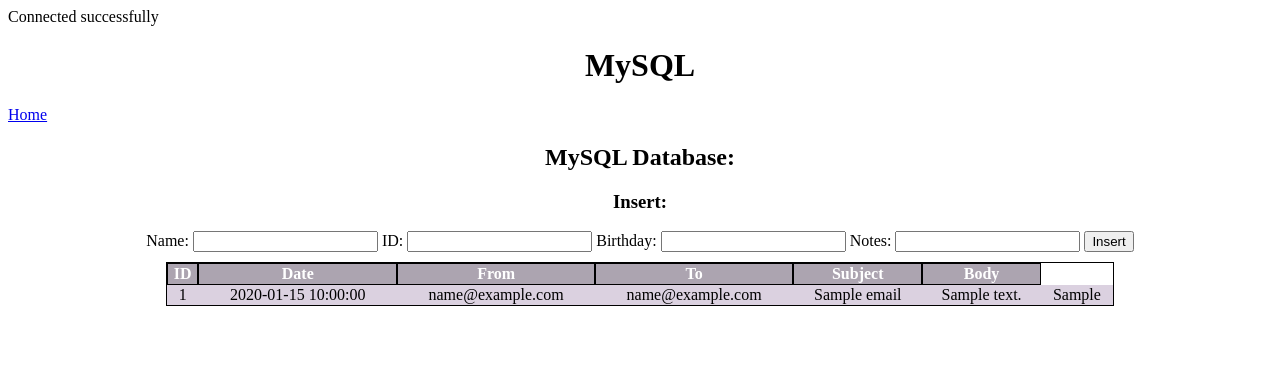
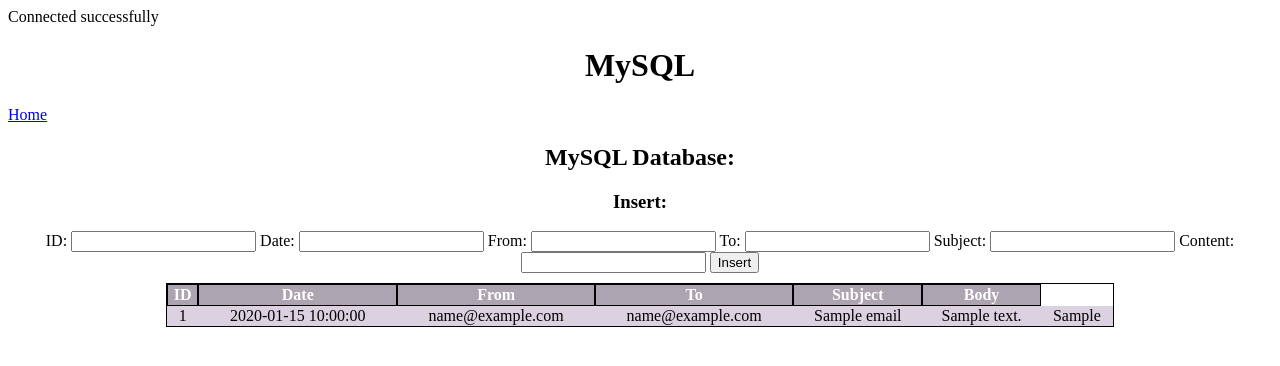
Before and after one commit to a22edvbu/Hogskolan-i-Skovde-Graduate-project, a PHP site: page /mysql.php in a window 1280 px wide. Shown: the top 366 px of the page. Run offline with PHP 8.4, Linux system fonts and the light colour scheme; tables that the repository leaves empty or names only in its code hold one stand-in row (values such as "Sample post").

Commit message:
Changed form to insert to emails instead of test_table for mysql

```diff
--- a/mysql.php
+++ b/mysql.php
@@ -27,13 +27,16 @@
 
         // Insert function
         // Takes the inputs from the form and connects them to the table attributes
-        if (isset($_POST['sqlName'])) {
-            $querystring = 'INSERT INTO test_table (namn, pnr, bday, notes) VALUES (:NAME, :PNR, :BDAY, :NOTES);';
+        if (isset($_POST['sqlID'])) {
+
+            $querystring = 'INSERT INTO emails (ID, Date, Mail_From, Mail_To, Subject, Body) VALUES (:ID, :DATE, :MAIL_FROM, :MAIL_TO, :SUBJECT, :BODY);';
             $stmt = $pdo->prepare($querystring);
-            $stmt->bindParam(':NAME', $_POST['sqlName']);
-            $stmt->bindParam(':PNR', $_POST['sqlID']);
-            $stmt->bindParam(':BDAY', $_POST['sqlBday']);
-            $stmt->bindParam(':NOTES', $_POST['sqlNotes']);
+            $stmt->bindParam(':ID', $_POST['sqlID']);
+            $stmt->bindParam(':DATE', $_POST['sqlDate']);
+            $stmt->bindParam(':MAIL_FROM', $_POST['sqlFrom']);
+            $stmt->bindParam(':MAIL_TO', $_POST['sqlTo']);
+            $stmt->bindParam(':SUBJECT', $_POST['sqlSubject']);
+            $stmt->bindParam(':BODY', $_POST['sqlBody']);
             $stmt->execute();
         }
     ?>
@@ -46,17 +49,23 @@
     </h2>
     <h3>Insert:</h3>
     <form action='mysql.php' method='POST' id="sqlPostForm">
-        <label for="sqlName">Name: </label>
-        <input type="text" name="sqlName" id="sqlName">
-
         <label for="sqlID">ID: </label>
         <input type="text" name="sqlID" id="sqlID">
 
-        <label for="sqlBday">Birthday: </label>
-        <input type="text" name="sqlBday" id="sqlBday">
+        <label for="sqlDate">Date: </label>
+        <input type="text" name="sqlDate" id="sqlDate">
 
-        <label for="sqlNotes">Notes: </label>
-        <input type="text" name="sqlNotes" id="sqlNotes">
+        <label for="sqlFrom">From: </label>
+        <input type="text" name="sqlFrom" id="sqlFrom">
+
+        <label for="sqlTo">To: </label>
+        <input type="text" name="sqlTo" id="sqlTo">
+
+        <label for="sqlSubject">Subject: </label>
+        <input type="text" name="sqlSubject" id="sqlSubject">
+
+        <label for="sqlBody">Content: </label>
+        <input type="text" name="sqlBody" id="sqlBody">
 
         <input type="submit" value="Insert">
     </form>
```
